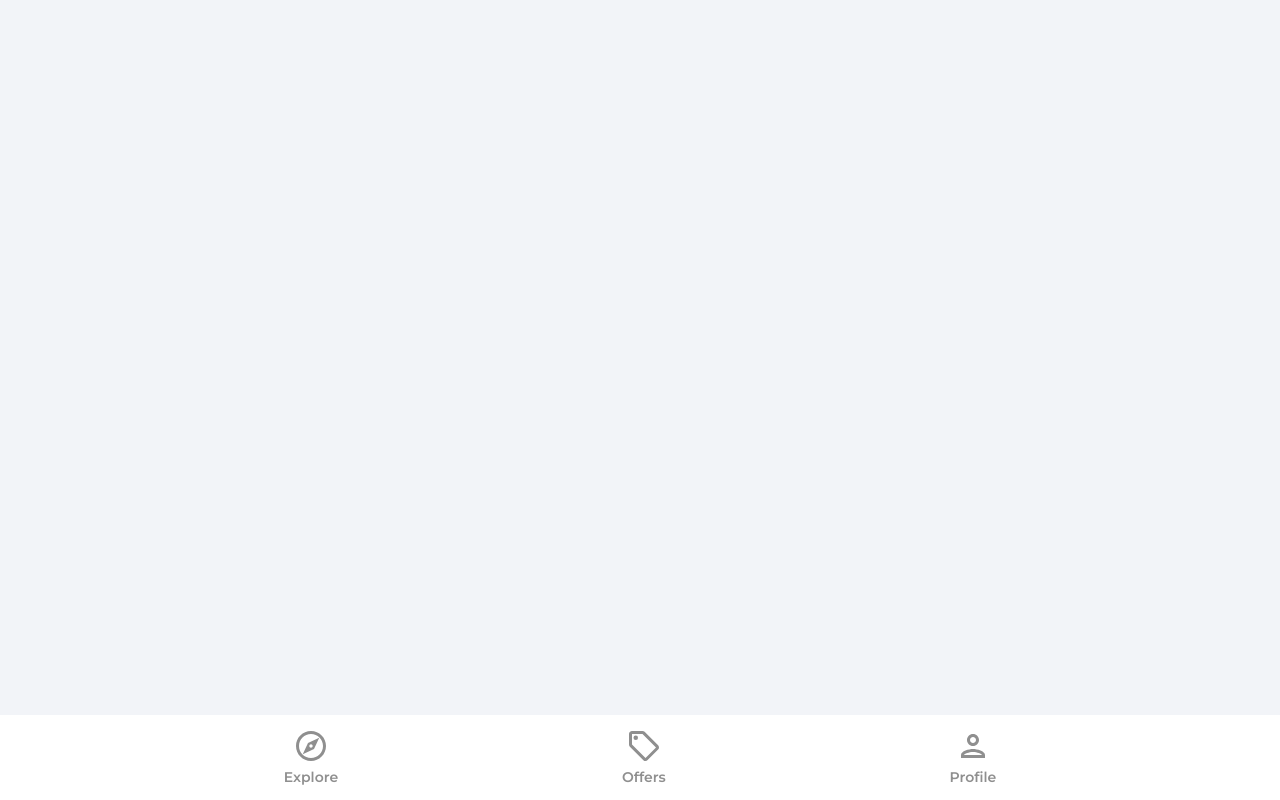
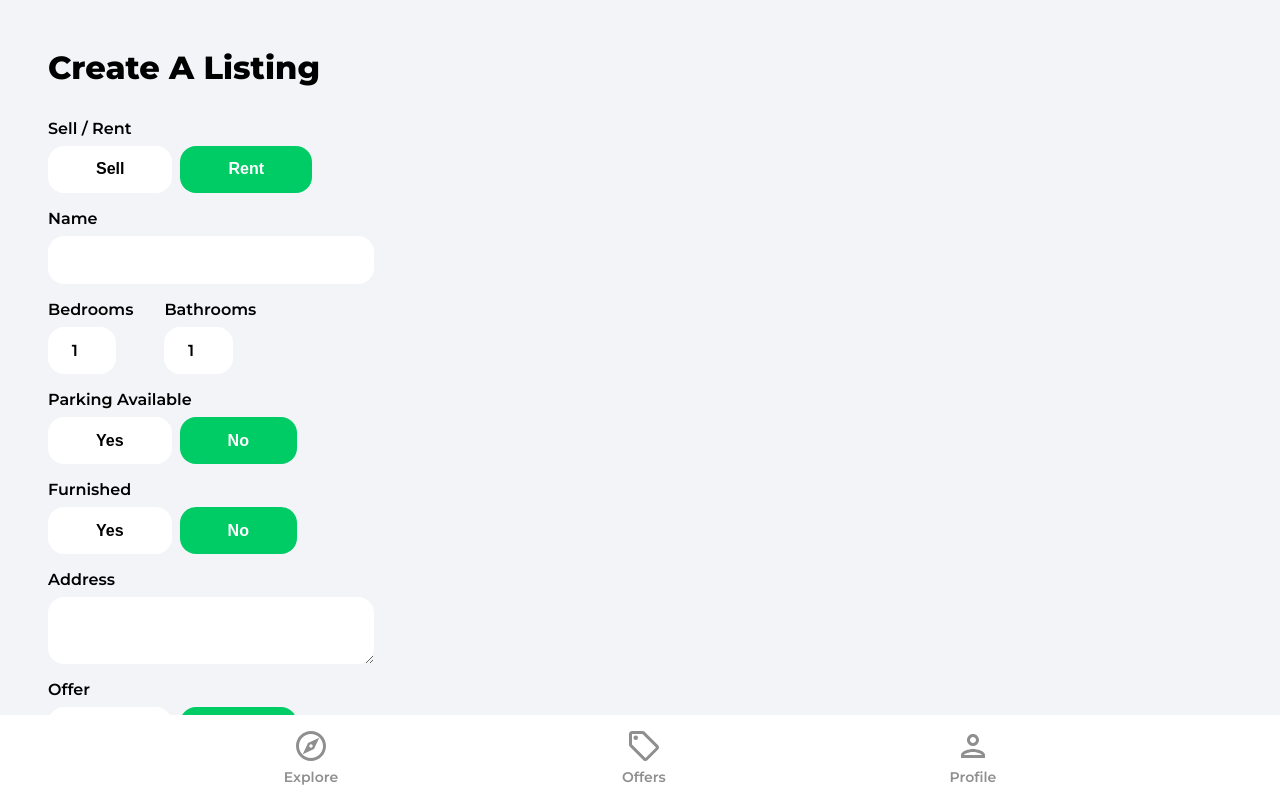
Before and after one commit to Elijah80/house-marketplace, a React (Create React App) app: page /create-listing in a window 1280 px wide. Shown: the top 800 px of the page. Built offline with nearby package versions, Linux system fonts and the light colour scheme; no server answers; sample sign-in values are in the browser's storage.

Commit message:
Created CreateListing page to allow the user to be able to fill out a form to list a property for sale or for rent.

```diff
--- a/src/App.js
+++ b/src/App.js
@@ -10,6 +10,7 @@
 import SignIn from './pages/SignIn'
 import SignUp from './pages/SignUp'
 import ForgotPassword from './pages/ForgotPassword'
+import CreateListing from './pages/CreateListing'
 
 function App() {
 	return (
@@ -25,6 +26,7 @@
 					<Route path='/sign-in' element={<SignIn />} />
 					<Route path='/sign-up' element={<SignUp />} />
 					<Route path='/forgot-password' element={<ForgotPassword />} />
+					<Route path='/create-listing' element={<CreateListing />} />
 				</Routes>
 				<Navbar />
 			</Router>
--- /dev/null
+++ b/src/pages/CreateListing.jsx
@@ -0,0 +1,326 @@
+import React, { useState, useEffect, useRef } from 'react'
+import { getAuth, onAuthStateChanged } from 'firebase/auth'
+import { useNavigate } from 'react-router-dom'
+import Spinner from '../components/Spinner'
+
+function CreateListing() {
+	const [geoLocationEnabled, setGeoLocationEnabled] = useState(true)
+	const [loading, setLoading] = useState(false)
+	const [formData, setFormData] = useState({
+		type: 'rent',
+		name: '',
+		bedrooms: 1,
+		bathrooms: 1,
+		parking: false,
+		furnished: false,
+		address: '',
+		offer: false,
+		regularPrice: 0,
+		discountedPrice: 0,
+		images: {},
+		lat: 0,
+		lng: 0,
+	})
+
+	const {
+		type,
+		name,
+		bedrooms,
+		bathrooms,
+		parking,
+		furnished,
+		address,
+		offer,
+		regularPrice,
+		discountedPrice,
+		images,
+		lat,
+		lng,
+	} = formData
+
+	const auth = getAuth()
+	const navigate = useNavigate()
+	const isMounted = useRef(true)
+
+	useEffect(() => {
+		if (isMounted) {
+			onAuthStateChanged(auth, user => {
+				if (user) {
+					setFormData({ ...formData, userRef: user.uid })
+				} else {
+					navigate('/sign-in')
+				}
+			})
+		}
+
+		return () => {
+			isMounted.current = false
+		}
+		// eslint-disable-next-line react-hooks/exhaustive-deps
+	}, [isMounted])
+
+	const onSubmit = e => {
+		e.preventDefault()
+    console.log(formData)
+	}
+
+	const onMutate = e => {
+    let boolean = null
+
+    if(e.target.value === 'true') {
+      boolean = true
+    }
+
+    if(e.target.value === 'false') {
+      boolean = false
+    }
+
+    // Files
+    if(e.target.files) {
+      setFormData((prevState) => ({
+        ...prevState,
+        images: e.target.files
+      }))
+    }
+
+    // Text/Booleans/Numbers
+    if(!e.target.files) {
+      setFormData((prevState) => ({
+        ...prevState,
+        [e.target.id]: boolean ?? e.target.value
+      }))
+    }
+  }
+
+	if (loading) {
+		return <Spinner />
+	}
+
+	return (
+		<div className='profile'>
+			<header>
+				<p className='pageHeader'>Create A Listing</p>
+			</header>
+
+			<main>
+				<form onSubmit={onSubmit}>
+					<label className='formLabel'>Sell / Rent</label>
+					<div className='formButtons'>
+						<button
+							type='button'
+							className={type === 'sale' ? 'formButtonActive' : 'formButton'}
+							id='type'
+							value='sale'
+							onClick={onMutate}
+						>
+							Sell
+						</button>
+						<button
+							type='button'
+							className={type === 'rent' ? 'formButtonActive' : 'formButton'}
+							id='type'
+							value='rent'
+							onClick={onMutate}
+						>
+							Rent
+						</button>
+					</div>
+
+					<label className='formLabel'>Name</label>
+					<input
+						type='text'
+						id='name'
+						className='formInputName'
+						value={name}
+						onChange={onMutate}
+						maxLength='32'
+						minLength='10'
+						required
+					/>
+
+					<div className='formRooms flex'>
+						<div>
+							<label className='formLabel'>Bedrooms</label>
+							<input
+								type='number'
+								className='formInputSmall'
+								id='bedrooms'
+								value={bedrooms}
+								onChange={onMutate}
+								min='1'
+								max='50'
+								required
+							/>
+						</div>
+						<div>
+							<label className='formLabel'>Bathrooms</label>
+							<input
+								type='number'
+								id='bathrooms'
+								className='formInputSmall'
+								value={bathrooms}
+								onChange={onMutate}
+								min='1'
+								max='50'
+								required
+							/>
+						</div>
+					</div>
+
+					<label className='formLabel'>Parking Available</label>
+					<div className='formButtons'>
+						<button
+							type='button'
+							className={parking ? 'formButtonActive' : 'formButton'}
+							id='parking'
+							value={true}
+							onClick={onMutate}
+							min='1'
+							max='50'
+						>
+							Yes
+						</button>
+						<button
+							type='button'
+							className={!parking && parking !== null ? 'formButtonActive' : 'formButton'}
+							id='parking'
+							value={false}
+							onClick={onMutate}
+						>
+							No
+						</button>
+					</div>
+
+					<label className='formLabel'>Furnished</label>
+					<div className='formButtons'>
+						<button
+							type='button'
+							className={furnished ? 'formButtonActive' : 'formButton'}
+							id='furnished'
+							value={true}
+							onClick={onMutate}
+						>
+							Yes
+						</button>
+						<button
+							type='button'
+							className={!furnished && furnished !== null ? 'formButtonActive' : 'formButton'}
+							id='furnished'
+							value={false}
+							onClick={onMutate}
+						>
+							No
+						</button>
+					</div>
+
+					<label className='formLabel'>Address</label>
+					<textarea
+						type='text'
+						className='formInputAddress'
+						id='address'
+						value={address}
+						onChange={onMutate}
+						required
+					/>
+
+					{!geoLocationEnabled && (
+						<div className='formLatLng flex'>
+							<div>
+								<label className='formLabel'>Latitude</label>
+								<input
+									type='number'
+									id='latitude'
+									className='formInputSmall'
+									value={lat}
+									onChange={onMutate}
+									required
+								/>
+							</div>
+							<div>
+								<label className='formLabel'>Longitude</label>
+								<input
+									type='number'
+									id='longitude'
+									className='formInputSmall'
+									value={lng}
+									onChange={onMutate}
+									required
+								/>
+							</div>
+						</div>
+					)}
+
+					<label className='formLabel'>Offer</label>
+					<div className='formButtons'>
+						<button
+							type='button'
+							className={offer ? 'formButtonActive' : 'formButton'}
+							id='offer'
+							value={true}
+							onClick={onMutate}
+						>
+							Yes
+						</button>
+						<button
+							type='button'
+							className={!offer && offer !== null ? 'formButtonActive' : 'formButton'}
+							id='offer'
+							value={false}
+							onClick={onMutate}
+						>
+							No
+						</button>
+					</div>
+
+					<label className='formLabel'>Regular Price</label>
+					<div className='formPriceDiv'>
+						<input
+							type='number'
+							id='regularPrice'
+							className='formInputSmall'
+							value={regularPrice}
+							onChange={onMutate}
+							min='50'
+							max='750000000'
+							required
+						/>
+						{type === 'rent' && <p className='formPriceText'>$ / Month</p>}
+					</div>
+
+					{offer && (
+						<>
+							<label className='formLabel'>Discounted Price</label>
+							<input
+								type='number'
+								id='discountedPrice'
+								className='formInputSmall'
+								value={discountedPrice}
+								onChange={onMutate}
+								min='50'
+								max='750000000'
+								required={offer}
+							/>
+						</>
+					)}
+
+					<label className='formLabel'>Images</label>
+					<p className='imagesInfo'>The first image will be the cover (max 6).</p>
+					<input
+						type='file'
+						id='images'
+						className='formInputFile'
+						onChange={onMutate}
+						max='6'
+						accept='.jpg,.png,.jpeg'
+						multiple
+						required
+					/>
+
+          <button type="submit" className="primaryButton createListingButton">Create Listing</button>
+				</form>
+			</main>
+		</div>
+	)
+}
+
+export default CreateListing
--- a/src/pages/Profile.jsx
+++ b/src/pages/Profile.jsx
@@ -1,9 +1,12 @@
 import React, { useState } from 'react'
+import { Link } from 'react-router-dom'
 import { getAuth, updateProfile } from 'firebase/auth'
 import { updateDoc, doc } from 'firebase/firestore'
 import { db } from '../firebase.config'
 import { useNavigate } from 'react-router-dom'
 import { toast } from 'react-toastify'
+import arrowRight from '../assets/svg/keyboardArrowRightIcon.svg'
+import homeIcon from '../assets/svg/homeIcon.svg'
 
 function Profile() {
 	const auth = getAuth()
@@ -91,6 +94,12 @@
 						/>
 					</form>
 				</div>
+
+				<Link to='/create-listing' className='createListing'>
+					<img src={homeIcon} alt='home' />
+					<p>Create a Listing</p>
+					<img src={arrowRight} alt='arrow right' />
+				</Link>
 			</main>
 		</div>
 	)
```
